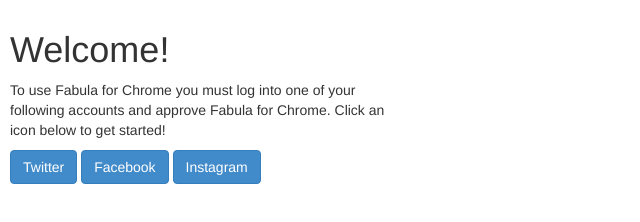
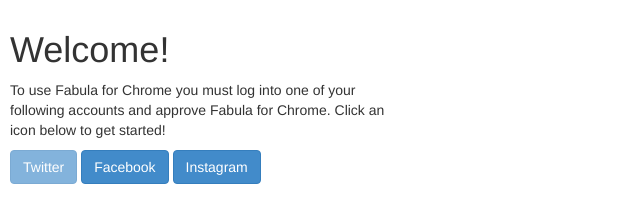
Before and after one commit to sheankim/fabula, a browser extension: page src/browser_action/browser_action.html in a window 1280 px wide. Shown: the whole page, without its empty margins (0-640 px from the left). Drawn offline with Linux system fonts and the light colour scheme.

Commit message:
Disabled the Twitter button for the time being

```diff
--- a/src/browser_action/browser_action.html
+++ b/src/browser_action/browser_action.html
@@ -26,7 +26,7 @@
   <h1>Welcome!</h1>
   <p>To use Fabula for Chrome you must log into one of your following accounts and approve Fabula for Chrome. Click an icon below to get started!</p>
 
-  <button type="button" class="btn btn-primary" id="twitter">Twitter</button>
+  <button type="button" class="btn btn-primary" id="twitter" disabled="true">Twitter</button>
   <button type="button" class="btn btn-primary" id="facebook">Facebook</button>
   <button type="button" class="btn btn-primary" id="instagram">Instagram</button>
 </body>
```
